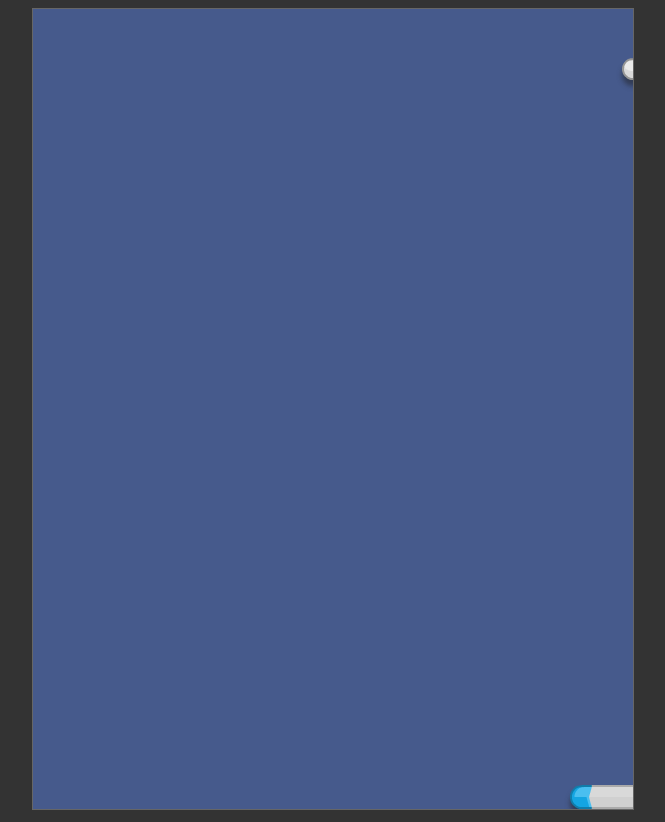
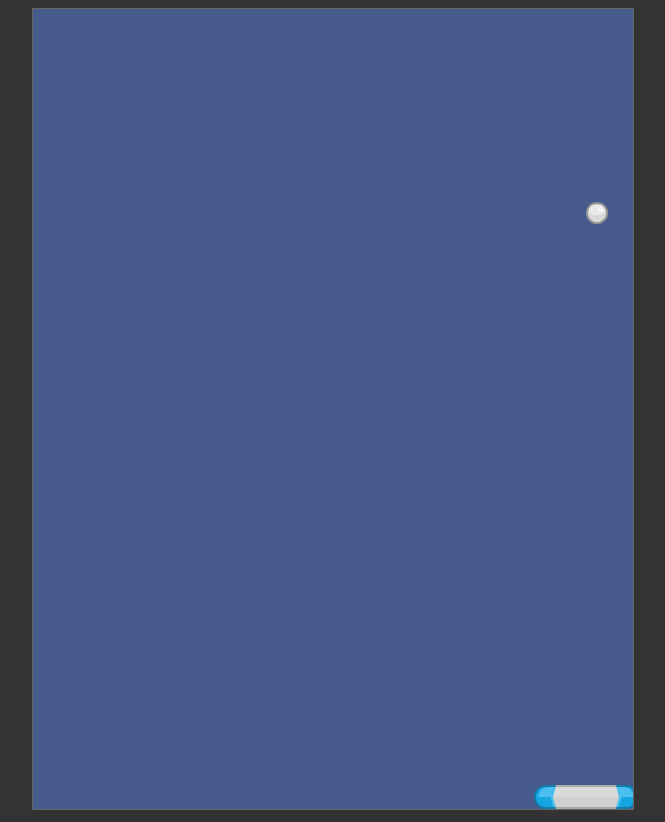
Before and after one commit to Pawilonek/Arkanoid, a plain HTML site: page index.html in a window 1280 px wide. Shown: the whole page, without its empty margins (307-972 px from the left). Drawn offline with Linux system fonts and the light colour scheme.

Commit message:
Add promise to loading image

```diff
--- a/image.js
+++ b/image.js
@@ -1,16 +1,40 @@
-// export default class Img {
-export class Img {
+export class Sprite {
     imageSrc = null;
     image = null;
 
+    loadPromise = null;
+
     constructor(src) {
         this.imageSrc = src;
-        this.image = new Image();
+    }
 
-        return new Promise((resolve, reject) => {
-            this.image.addEventListener("load", () => resolve(img));
-            this.image.addEventListener("error", err => reject(err));
-            this.image.src = src;
+    load() {
+        if (this.loadPromise) {
+            return this.loadPromise;
+        }
+
+        this.loadPromise = new Promise((resolve, reject) => {
+            this.image = new Image();
+
+            this.image.onload = () => {
+                console.debug(`Loaded image: ${this.image.src}`)
+
+                resolve(this);
+            };
+
+            this.image.onerror = (err) => {
+                console.error(`Cannot load image: ${this.image.src}`);
+
+                reject(err);
+            };
+
+            this.image.src = this.imageSrc;
         });
+
+        return this.loadPromise;
+    }
+
+    draw(ctx, x, y) {
+        ctx.drawImage(this.image, x, y);
     }
 }
--- a/index.html
+++ b/index.html
@@ -18,21 +18,10 @@
     </style>
     <!-- <script src="app.js"></script> -->
     <script type="module">
-        import {Img} from './image.js';
+        import { Sprite } from './image.js';
         // import 'image.js';
 
-        function shadowText(ctx) {
-            ctx.shadowOffsetX = 2;
-            ctx.shadowOffsetY = 2;
-            ctx.shadowBlur = 2;
-            ctx.shadowColor = 'rgba(0, 0, 0, 0.5)';
-
-            ctx.font = '20px Times New Roman';
-            ctx.fillStyle = 'Black';
-            ctx.fillText('Sample String', 5, 300);
-        }
-
-        window.onload = function () {
+        window.onload = async function () {
             var canvas = document.getElementById('game');
             if (!canvas.getContext) {
                 alert('Canvas unsupported, bye!');
@@ -42,27 +31,22 @@
 
             var ctx = canvas.getContext('2d');
 
-            // shadowText(ctx);
+            console.debug('Loading images...');
 
-            let paddle = new Image();
-            paddle.onload = function () {
-                ctx.shadowOffsetX = 0;
-                ctx.shadowOffsetY = 6;
-                ctx.shadowBlur = 5;
-                ctx.shadowColor = 'rgba(30, 30, 30, 0.5)';
+            var ball = new Sprite('/img/ball.png');
+            var paddle = new Sprite('/img/paddle.png');
 
-                ctx.drawImage(paddle, 300, 700);
-            }
-            paddle.src = 'img/paddle.png';
+            // Wait to load all images
+            await Promise.all([
+                ball.load(),
+                paddle.load()
+            ]).then((a) => {
+                console.log(a);
+            });
 
-            let ball = new Image();
-            ball.onload = function () {
-                // ctx.drawImage(ball, 50, 50);
-            }
-            ball.src = 'img/ball.png';
 
-            let ball_vx = canvas.width / 200;
-            let ball_vy = canvas.height / 100;
+            let ball_vx = canvas.width / 50;
+            let ball_vy = canvas.height / 25;
 
             let ball_posx = 1;
             let ball_posy = 1;
@@ -79,28 +63,30 @@
                 // ctx.strokeStyle = 'rgba(0, 153, 255, 0.4)';
                 // ctx.strokeStyle = 'rgba(0, 153, 255, 0.4)';
 
-                if (ball_posx+ball_vx >= board_x) {
+                if (ball_posx + ball_vx >= board_x) {
                     ball_vx *= -1;
                 }
-                if (ball_posx+ball_vx <= 0) {
+                if (ball_posx + ball_vx <= 0) {
                     ball_vx *= -1;
                 }
 
                 ball_posx += ball_vx;
 
-                if (ball_posy+ball_vy >= board_y) {
+                if (ball_posy + ball_vy >= board_y) {
                     ball_vy *= -1;
                 }
-                if (ball_posy+ball_vy <= 0) {
+                if (ball_posy + ball_vy <= 0) {
                     ball_vy *= -1;
                 }
 
                 ball_posy += ball_vy;
 
-                ctx.drawImage(ball, ball_posx, ball_posy);
-                ctx.drawImage(paddle, ball_posx - paddle.width / 2, 800 - paddle.height);
+                ball.draw(ctx, ball_posx, ball_posy);
+                paddle.draw(ctx, ball_posx - 104 / 2, 800 - 24)
+                // ctx.drawImage(ball, ball_posx, ball_posy);
+                // ctx.drawImage(paddle, );
 
-            }, 1000 / 120)
+            }, 1000 / 30)
         };
     </script>
 </head>
```
